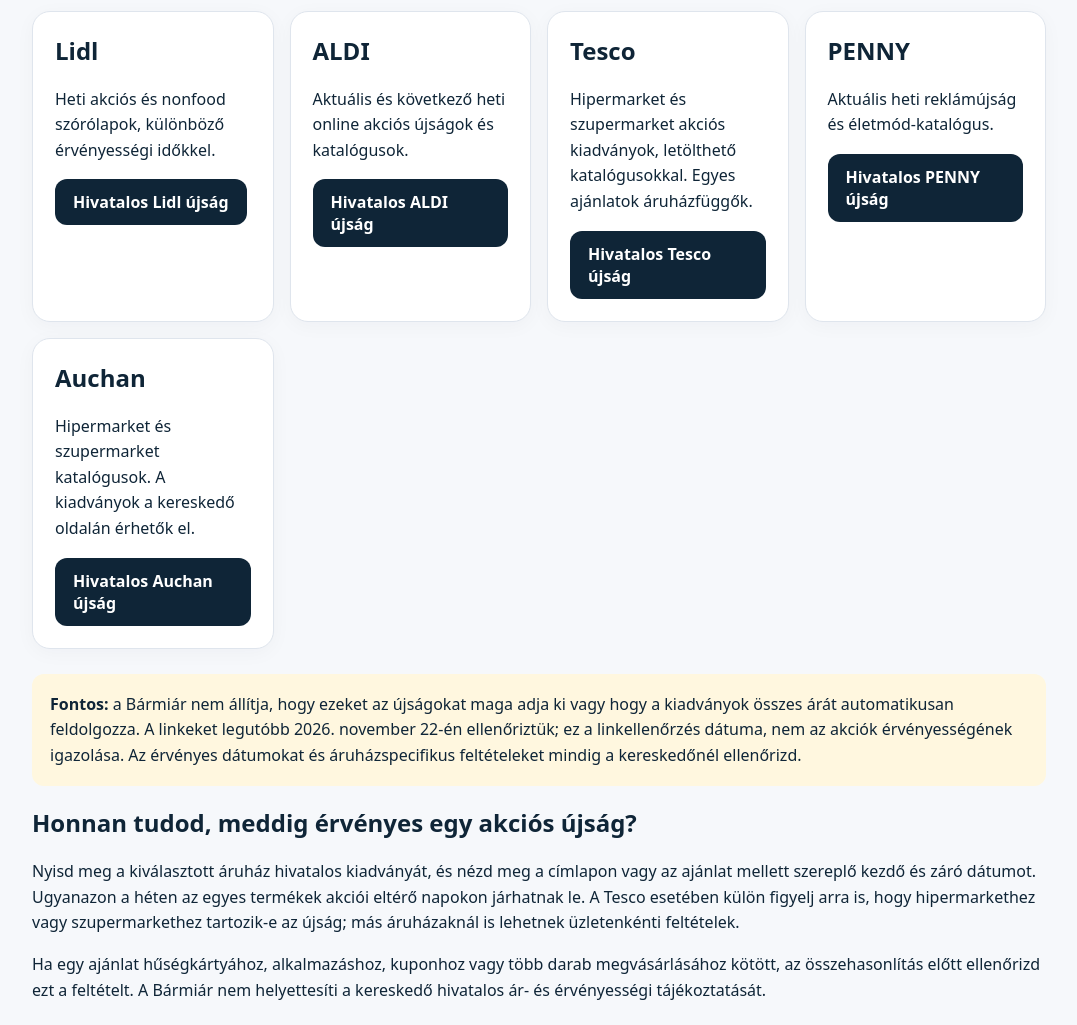
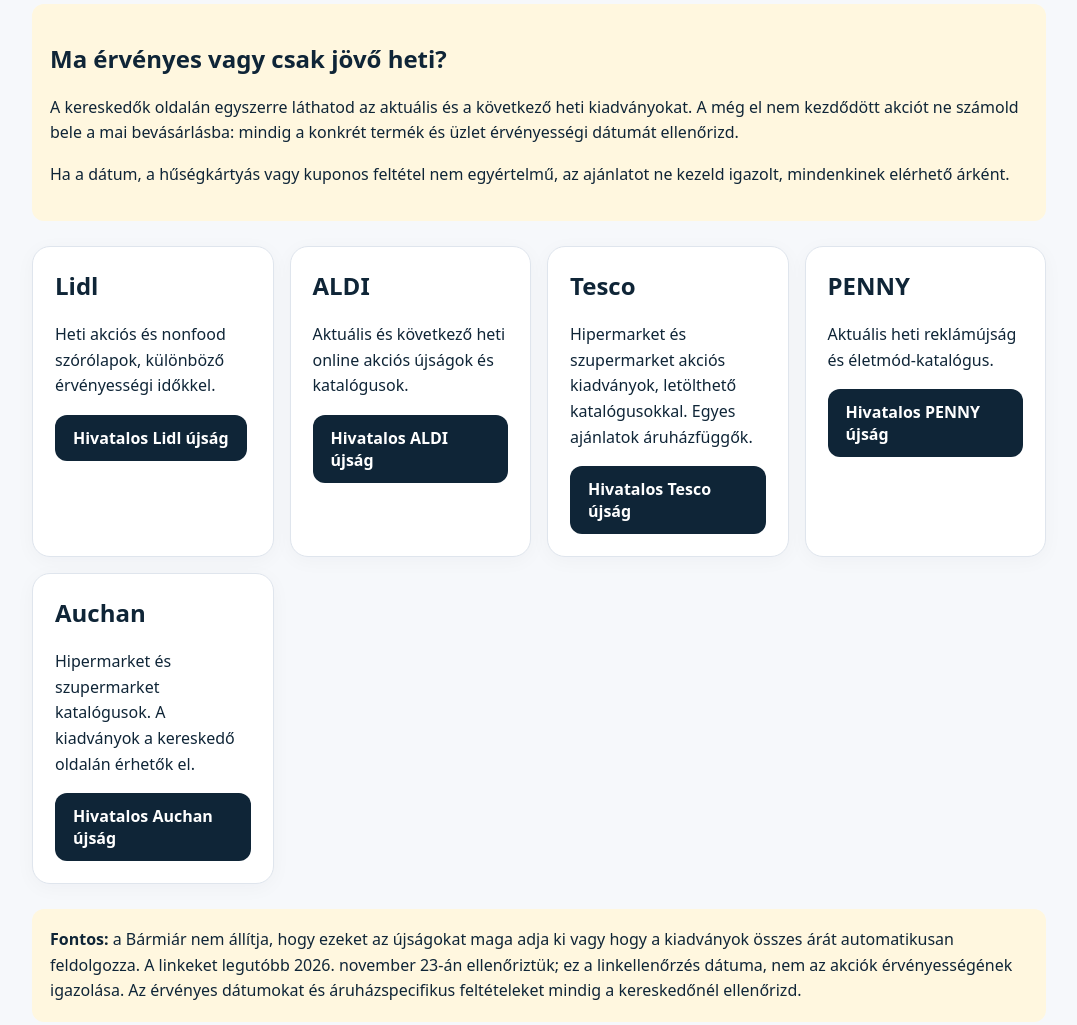
Before and after one commit to Andor00001/barmiar, a plain HTML site: page ujsagok.html in a window 1280 px wide. Shown: the part 502-1527 px from the top of the page, without its empty margins (101-1178 px from the left). Drawn offline with Linux system fonts and the light colour scheme.

Commit message:
UX: mai és jövő heti akciók egyértelmű elkülönítése, hivatalos forrásellenőrzés (2026-11-23)

```diff
--- a/ujsagok.html
+++ b/ujsagok.html
@@ -12,6 +12,7 @@
 <main><nav class="crumbs" aria-label="Morzsanavigáció"><a href="/">Főoldal</a> / <span aria-current="page">Akciós újságok</span></nav><p class="tag">Legjobb árak bármiár-on</p><h1>Akciós újságok – közvetlenül a hivatalos forrásból</h1>
 <p>Nem kell papírújságot szkennelned. Az áruházak saját weboldalain már online elérhetők a kiadványok. Itt az ellenőrzött hivatalos belépési pontokat gyűjtöttük össze. A teljes lapozható újságok a kereskedők oldalain nyílnak meg.</p>
 <div class="quickstart"><a class="cta" href="/#terv">Bevásárlócetli – ingyenes összehasonlítás</a><a href="#aruhazak">Ugrás az 5 áruházhoz</a><span>Regisztráció nélkül is használható. Az újságok külön lapon nyílnak meg.</span></div>
+<section class="hint" aria-labelledby="mikor-ervenyes"><h2 id="mikor-ervenyes">Ma érvényes vagy csak jövő heti?</h2><p>A kereskedők oldalán egyszerre láthatod az aktuális és a következő heti kiadványokat. A még el nem kezdődött akciót ne számold bele a mai bevásárlásba: mindig a konkrét termék és üzlet érvényességi dátumát ellenőrizd.</p><p>Ha a dátum, a hűségkártyás vagy kuponos feltétel nem egyértelmű, az ajánlatot ne kezeld igazolt, mindenkinek elérhető árként.</p></section>
 <div class="grid" id="aruhazak">
 <article class="card"><h2>Lidl</h2><p>Heti akciós és nonfood szórólapok, különböző érvényességi időkkel.</p><a href="https://www.lidl.hu/c/szorolap/s10013623" target="_blank" rel="noopener noreferrer" aria-label="Hivatalos Lidl újság – új lapon nyílik meg">Hivatalos Lidl újság</a></article>
 <article class="card"><h2>ALDI</h2><p>Aktuális és következő heti online akciós újságok és katalógusok.</p><a href="https://www.aldi.hu/online-akcios-ujsag" target="_blank" rel="noopener noreferrer" aria-label="Hivatalos ALDI újság – új lapon nyílik meg">Hivatalos ALDI újság</a></article>
@@ -19,7 +20,7 @@
 <article class="card"><h2>PENNY</h2><p>Aktuális heti reklámújság és életmód-katalógus.</p><a href="https://www.penny.hu/reklamujsag" target="_blank" rel="noopener noreferrer" aria-label="Hivatalos PENNY újság – új lapon nyílik meg">Hivatalos PENNY újság</a></article>
 <article class="card"><h2>Auchan</h2><p>Hipermarket és szupermarket katalógusok. A kiadványok a kereskedő oldalán érhetők el.</p><a href="https://auchan.hu/katalogusok" target="_blank" rel="noopener noreferrer" aria-label="Hivatalos Auchan újság – új lapon nyílik meg">Hivatalos Auchan újság</a></article>
 </div>
-<p class="hint"><strong>Fontos:</strong> a Bármiár nem állítja, hogy ezeket az újságokat maga adja ki vagy hogy a kiadványok összes árát automatikusan feldolgozza. A linkeket legutóbb 2026. november 22-én ellenőriztük; ez a linkellenőrzés dátuma, nem az akciók érvényességének igazolása. Az érvényes dátumokat és áruházspecifikus feltételeket mindig a kereskedőnél ellenőrizd.</p>
+<p class="hint"><strong>Fontos:</strong> a Bármiár nem állítja, hogy ezeket az újságokat maga adja ki vagy hogy a kiadványok összes árát automatikusan feldolgozza. A linkeket legutóbb 2026. november 23-án ellenőriztük; ez a linkellenőrzés dátuma, nem az akciók érvényességének igazolása. Az érvényes dátumokat és áruházspecifikus feltételeket mindig a kereskedőnél ellenőrizd.</p>
 <section aria-labelledby="ervenyesseg"><h2 id="ervenyesseg">Honnan tudod, meddig érvényes egy akciós újság?</h2><p>Nyisd meg a kiválasztott áruház hivatalos kiadványát, és nézd meg a címlapon vagy az ajánlat mellett szereplő kezdő és záró dátumot. Ugyanazon a héten az egyes termékek akciói eltérő napokon járhatnak le. A Tesco esetében külön figyelj arra is, hogy hipermarkethez vagy szupermarkethez tartozik-e az újság; más áruházaknál is lehetnek üzletenkénti feltételek.</p><p>Ha egy ajánlat hűségkártyához, alkalmazáshoz, kuponhoz vagy több darab megvásárlásához kötött, az összehasonlítás előtt ellenőrizd ezt a feltételt. A Bármiár nem helyettesíti a kereskedő hivatalos ár- és érvényességi tájékoztatását.</p></section>
 <h2>Spórolás két lépésben</h2><p>Lapozd át a kereskedők ajánlatait, majd térj vissza az ingyenes Bármiár bevásárlócetlihez. A Bármiár a rendelkezésre álló áradatai alapján összehasonlítja a kosár költségét. Az árforrásokat a főoldal jelzi.</p>
 <a class="cta" href="/#terv">Ingyenes kosár-összehasonlítás</a>
```
